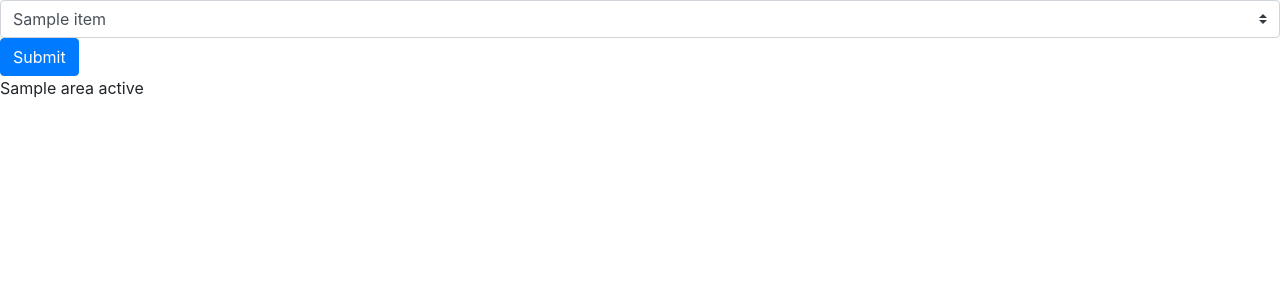
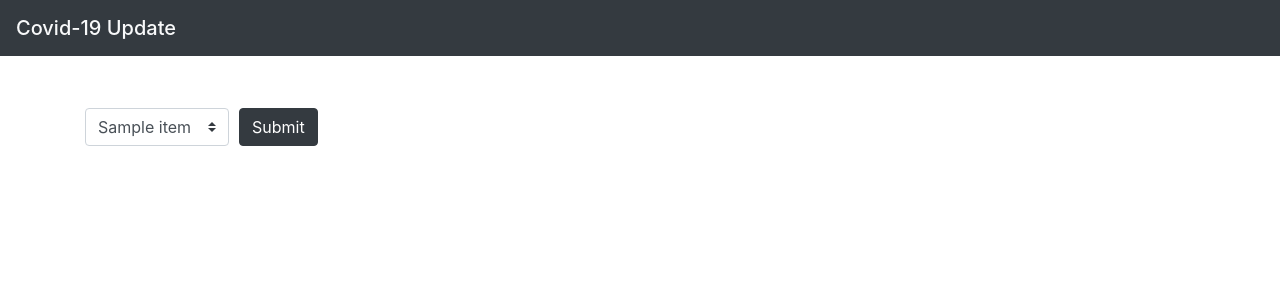
Before and after one commit to arnabdas95/Covid_19, a Django app: template Covid19/CoronaUpdater/templates/details.html in a window 1280 px wide. Shown: the top 300 px of the page. Run offline with Django 3.2, Linux system fonts and the light colour scheme; the template is opened without the code that fills it: most values are stand-ins (such as "Sample title", 1, 10 or a date in 2020); some libraries are stand-ins or nearby versions.

Commit message:
Add base.html and extends it to home.html and details.html

```diff
--- /dev/null
+++ b/Covid19/CoronaUpdater/templates/base.html
@@ -0,0 +1,39 @@
+<!doctype html>
+{% load static %}
+<html lang="en">
+  <head>
+    <!-- Required meta tags -->
+    <meta charset="utf-8">
+    <meta name="viewport" content="width=device-width, initial-scale=1, shrink-to-fit=no">
+     <link rel="stylesheet"  type="text/css" href="{% static 'CoronaUpdater/style.css'%}">
+    <!-- Bootstrap CSS -->
+    <link rel="stylesheet" href="https://stackpath.bootstrapcdn.com/bootstrap/4.4.1/css/bootstrap.min.css" integrity="sha384-Vkoo8x4CGsO3+Hhxv8T/Q5PaXtkKtu6ug5TOeNV6gBiFeWPGFN9MuhOf23Q9Ifjh" crossorigin="anonymous">
+
+    <title>Covid19</title>
+      <link href="https://fonts.googleapis.com/css2?family=El+Messiri&display=swap" rel="stylesheet">
+  </head>
+  <body>
+  <nav class="navbar navbar-light bg-dark ">
+  <span class="navbar-brand mb-0 h1 text-light">Covid-19 Update</span>
+</nav>
+
+<div class="container mt-5 ">
+    <div class="box">
+         {% block content %}
+{% endblock %}
+
+    </div>
+
+
+
+</div>
+
+
+
+  <!-- Optional JavaScript -->
+    <!-- jQuery first, then Popper.js, then Bootstrap JS -->
+    <script src="https://code.jquery.com/jquery-3.4.1.slim.min.js" integrity="sha384-J6qa4849blE2+poT4WnyKhv5vZF5SrPo0iEjwBvKU7imGFAV0wwj1yYfoRSJoZ+n" crossorigin="anonymous"></script>
+    <script src="https://cdn.jsdelivr.net/npm/popper.js@1.16.0/dist/umd/popper.min.js" integrity="sha384-Q6E9RHvbIyZFJoft+2mJbHaEWldlvI9IOYy5n3zV9zzTtmI3UksdQRVvoxMfooAo" crossorigin="anonymous"></script>
+    <script src="https://stackpath.bootstrapcdn.com/bootstrap/4.4.1/js/bootstrap.min.js" integrity="sha384-wfSDF2E50Y2D1uUdj0O3uMBJnjuUD4Ih7YwaYd1iqfktj0Uod8GCExl3Og8ifwB6" crossorigin="anonymous"></script>
+  </body>
+</html>
--- a/Covid19/CoronaUpdater/templates/details.html
+++ b/Covid19/CoronaUpdater/templates/details.html
@@ -1,40 +1,38 @@
-<!doctype html>
-<html lang="en">
-  <head>
-    <!-- Required meta tags -->
-    <meta charset="utf-8">
-    <meta name="viewport" content="width=device-width, initial-scale=1, shrink-to-fit=no">
+{% extends 'base.html' %}
+{% block content %}
 
-    <!-- Bootstrap CSS -->
-    <link rel="stylesheet" href="https://stackpath.bootstrapcdn.com/bootstrap/4.4.1/css/bootstrap.min.css" integrity="sha384-Vkoo8x4CGsO3+Hhxv8T/Q5PaXtkKtu6ug5TOeNV6gBiFeWPGFN9MuhOf23Q9Ifjh" crossorigin="anonymous">
+  <form method="post"  action="details.html">
+    {% csrf_token %}
+  <div class="form-row align-items-center" >
+    <div class="col-auto my-1 ">
+      <label class="mr-sm-2 sr-only" for="inlineFormCustomSelect" >select state</label>
+      <select class="custom-select mr-sm-2  " id="inlineFormCustomSelect" name="area" placeholder="" >
 
-    <title>details</title>
-  </head>
-  <body>
+        {% for item in district %}
+        <option style="font-size:10px;" >{{item}}</option>
+        {% endfor %}
 
-<form  method="post" action="details.html">
-    {% csrf_token %}
-    <select class="custom-select" name="area">
-      {% for item in district %}
-
-       <option >{{item}}</option>
-
-      {% endfor %}
-</select>
-     <button type="submit" class="btn btn-primary" name="areaname">Submit</button>
+      </select>
+    </div>
+    <div class="col-auto my-1">
+      <button type="submit" class="btn btn-dark" name="area_name">Submit</button>
+    </div>
+  </div>
 </form>
 
+    {%if val%}
+    <div class="card" style="max-width: 20rem;">
+  <div class="card-header bg-dark " >
+     {{area}} ({{state}})
+  </div>
+  <ul class="list-group list-group-flush">
+    <li class="list-group-item">active: {{active}}</li>
+    <li class="list-group-item">confirmed :{{confirmed}}</li>
+     <li class="list-group-item">recovered: {{recovered}}</li>
+    <li class="list-group-item" style="color:red;">dead :{{deceased}}</li>
+      <li class="list-group-item bg-secondary" ><a href="/">Change State </a></li>
+  </ul>
+</div>
+   {%endif%}
 
-
-{{area}}
-{{state}}
-
-
-
-    <!-- Optional JavaScript -->
-    <!-- jQuery first, then Popper.js, then Bootstrap JS -->
-    <script src="https://code.jquery.com/jquery-3.4.1.slim.min.js" integrity="sha384-J6qa4849blE2+poT4WnyKhv5vZF5SrPo0iEjwBvKU7imGFAV0wwj1yYfoRSJoZ+n" crossorigin="anonymous"></script>
-    <script src="https://cdn.jsdelivr.net/npm/popper.js@1.16.0/dist/umd/popper.min.js" integrity="sha384-Q6E9RHvbIyZFJoft+2mJbHaEWldlvI9IOYy5n3zV9zzTtmI3UksdQRVvoxMfooAo" crossorigin="anonymous"></script>
-    <script src="https://stackpath.bootstrapcdn.com/bootstrap/4.4.1/js/bootstrap.min.js" integrity="sha384-wfSDF2E50Y2D1uUdj0O3uMBJnjuUD4Ih7YwaYd1iqfktj0Uod8GCExl3Og8ifwB6" crossorigin="anonymous"></script>
-  </body>
-</html>
+{% endblock %}
```
Also changed, not shown: Covid19/CoronaUpdater/templates/home.html (+6 -25 lines).
